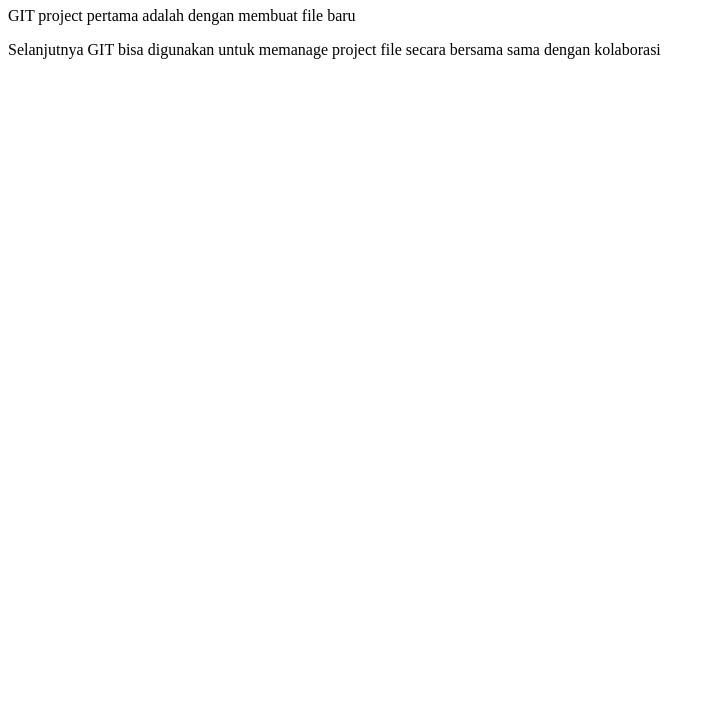
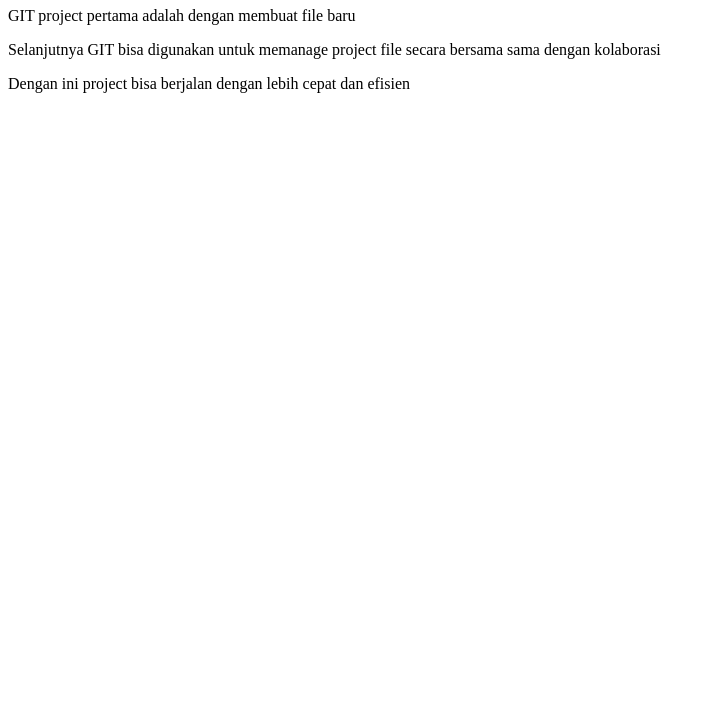
Before and after one commit to ShadowGuy132/web_git, a plain HTML site: page index.html in a window 1280 px wide. Shown: the part 73-800 px from the top of the page, without its empty margins (0-715 px from the left). Drawn offline with Linux system fonts and the light colour scheme.

Commit message:
menambahkan baris lagi di index.html

```diff
--- a/index.html
+++ b/index.html
@@ -9,6 +9,7 @@
         <h1>GIT project pertamaku</h1>
         <p>GIT project pertama adalah dengan membuat file baru</p>
         <p>Selanjutnya GIT bisa digunakan untuk memanage project file secara bersama sama dengan kolaborasi</p>
+        <p>Dengan ini project bisa berjalan dengan lebih cepat dan efisien</p>
     </body>
 
 </html>
```
